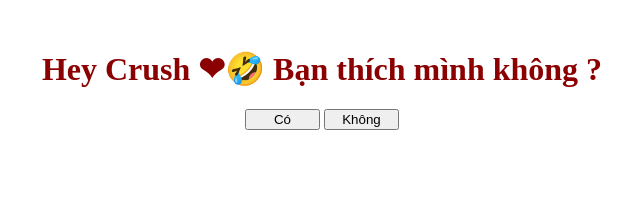
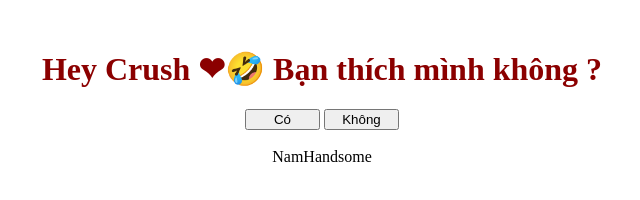
Before and after one commit to pnam0110/crush, a plain HTML site: page index.html in a window 1280 px wide. Shown: the whole page, without its empty margins (318-958 px from the left). Drawn offline with Linux system fonts and the light colour scheme.

Commit message:
Update index.html

```diff
--- a/index.html
+++ b/index.html
@@ -21,6 +21,7 @@
             <button id="b2" onmouseover="troll(true)" onmouseout="troll(false)" onclick="co()">Không</button>
         </div>
         <img src="tenor.gif" alt="">
+        <div>NamHandsome</div>
     </div>
 </body>
 
```
